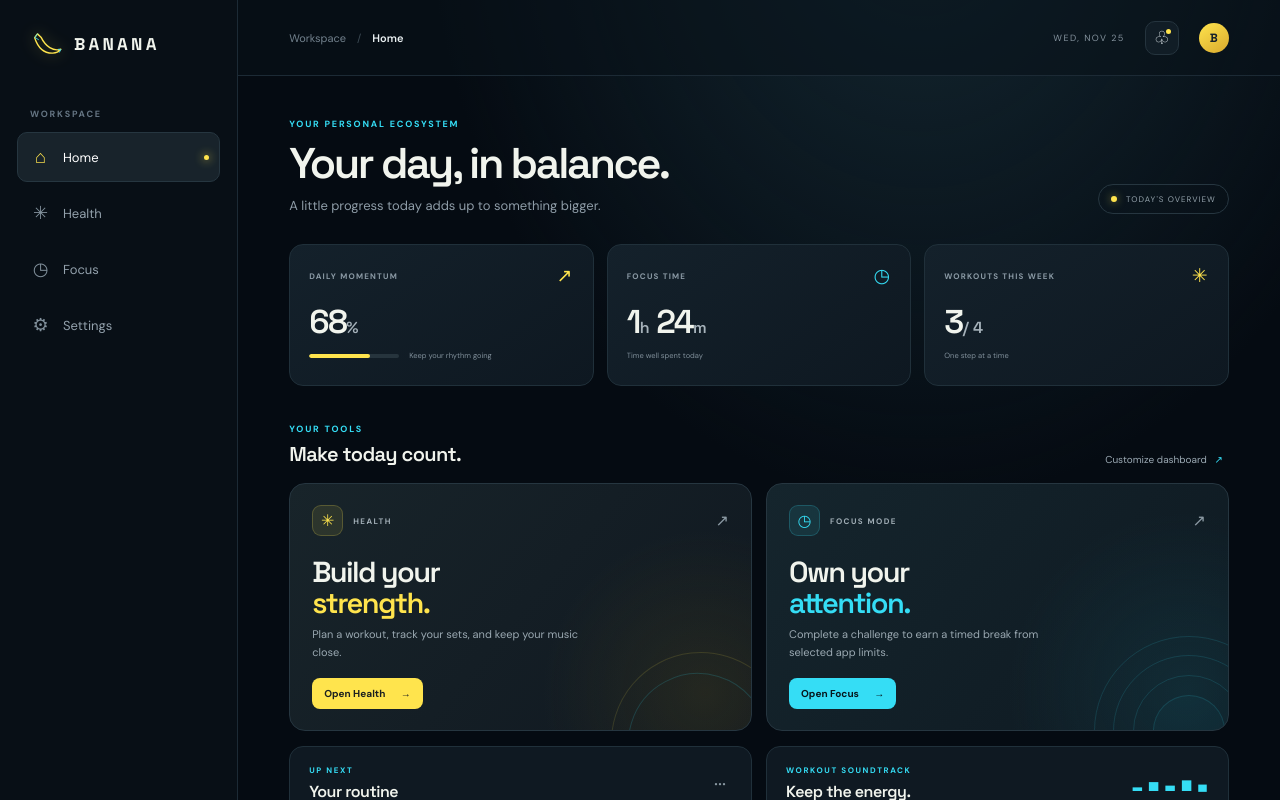
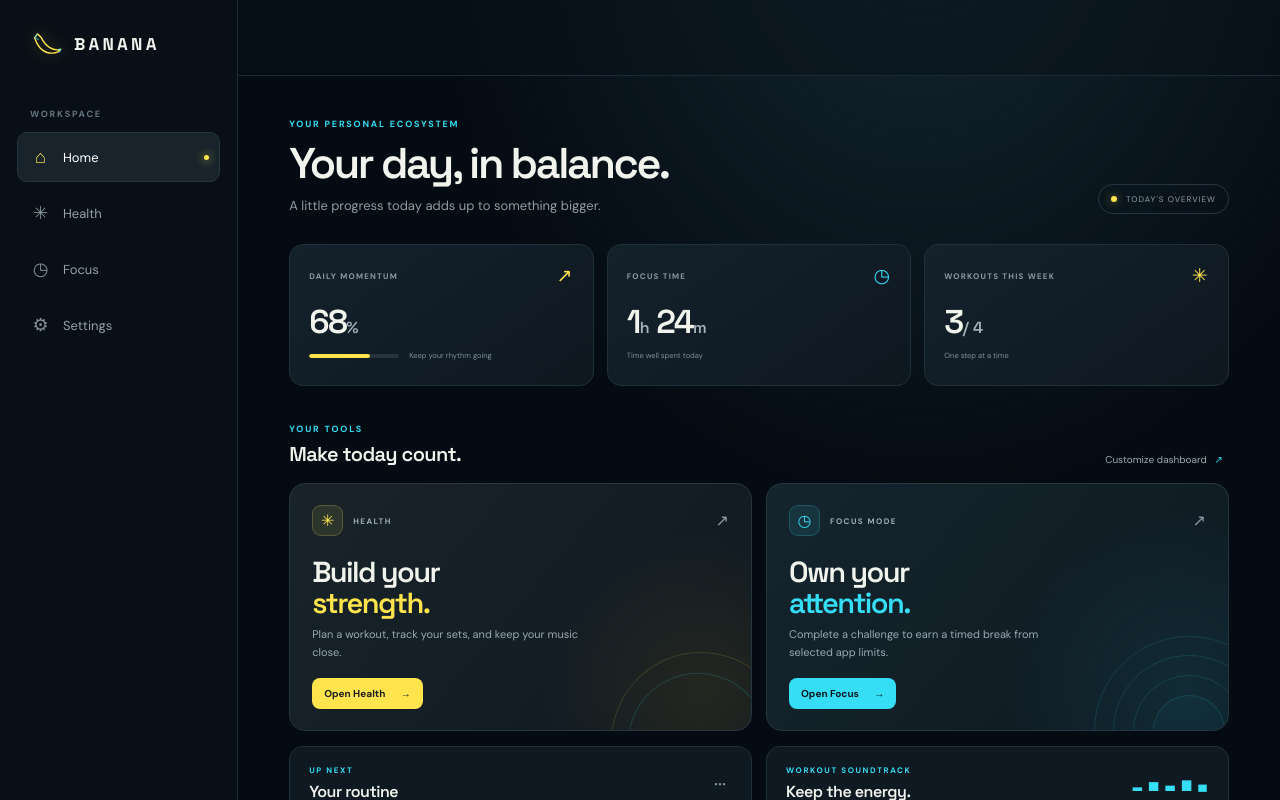
Before and after one commit to AppMaker7/banana, a React (Vite) app: page / in a window 1280 px wide. Shown: the top 800 px of the page. Built offline with nearby package versions, Linux system fonts and the light colour scheme.

Commit message:
Simplify header to show only BANANA logo

```diff
--- a/src/App.tsx
+++ b/src/App.tsx
@@ -47,8 +47,6 @@ function App() {
       <main className="main-area">
         <header className="topbar">
           <div className="mobile-brand"><span className="brand-mark"><BananaMark /></span><strong>BANANA</strong></div>
-          <div className="breadcrumb"><span>Workspace</span><b>/</b><strong>{active}</strong></div>
-          <div className="top-actions"><span className="today-label">WED, NOV 25</span><button className="icon-button" aria-label="Notifications">♧<i /></button><div className="avatar small">B</div></div>
         </header>
 
         <div className="content">
```
